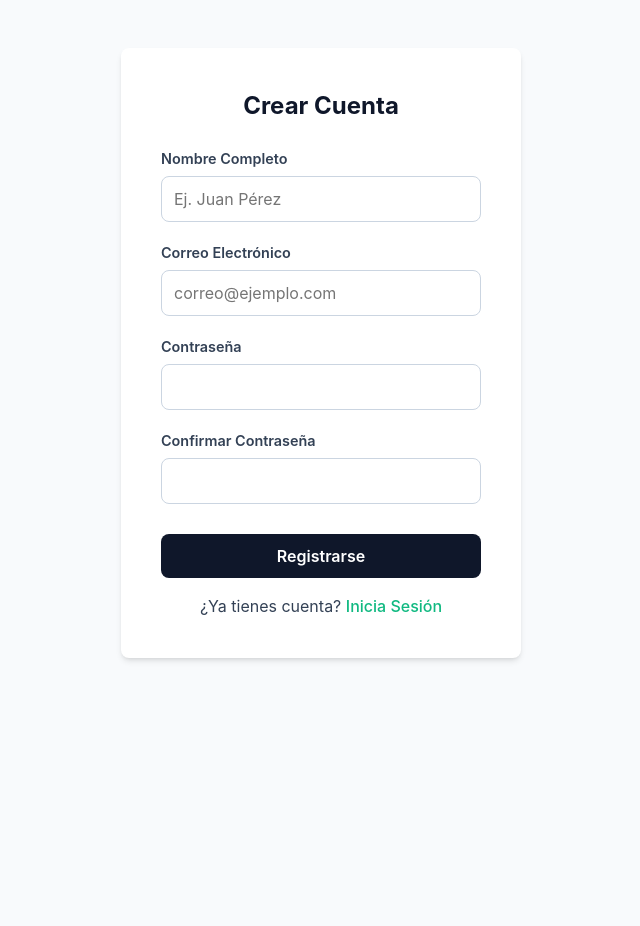
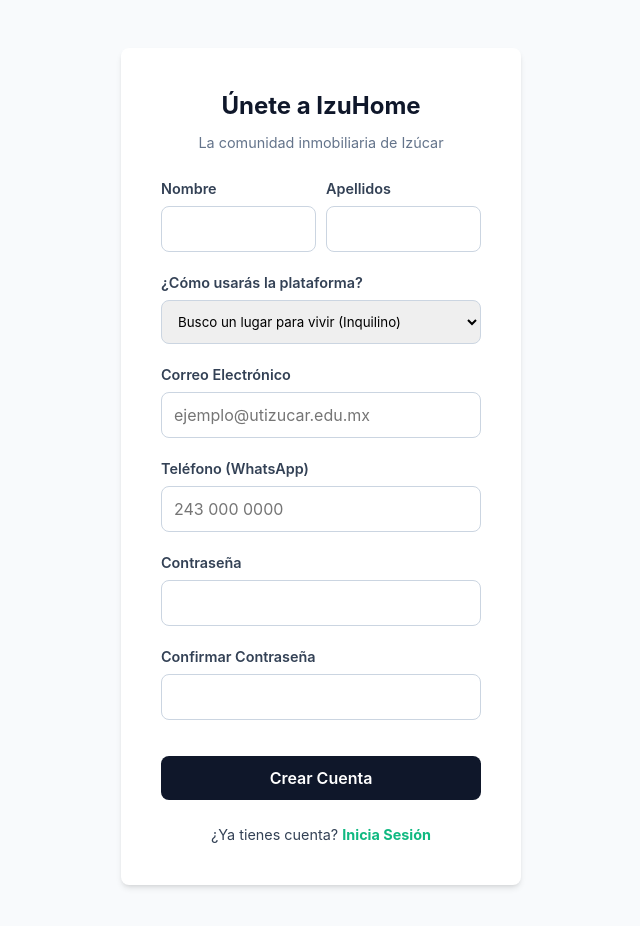
Before and after one commit to AngelG-Gutierrez/izuHome, a React (Vite) app: page /registro in a window 1280 px wide. Shown: the top 926 px of the page, without its empty margins (319-959 px from the left). Before the commit the page ends 848 px from the top, so only its background shows below. Built offline with nearby package versions, Linux system fonts and the light colour scheme.

Commit message:
3th commit

```diff
--- a/src/pages/Landing.jsx
+++ b/src/pages/Landing.jsx
@@ -3,23 +3,87 @@
 function Landing() {
   return (
     <div className="landing-container">
-      <nav style={{ display: 'flex', justifyContent: 'space-between', padding: '1rem' }}>
-        <h1>IzuHome</h1>
+      {/* Navbar simplificado */}
+      <nav>
+        <div style={{ display: 'flex', alignItems: 'center', gap: '10px' }}>
+          {/* Aquí iría el logo */}
+          <h1 style={{ color: '#0f172a', fontSize: '1.5rem' }}>IzuHome</h1>
+        </div>
         <div>
-          <Link to="/login" style={{ marginRight: '10px' }}>Iniciar Sesión</Link>
-          <Link to="/registro">Registrarse</Link>
+          <Link to="/login" className="btn-ghost">Ingresar</Link>
+          <Link to="/registro">
+            <button className="btn-primary">Publicar / Buscar</button>
+          </Link>
         </div>
       </nav>
 
-      <header style={{ textAlign: 'center', marginTop: '50px' }}>
-        <h1>Gestiona tus proyectos de forma inteligente</h1>
-        <p>La solución integral para estudiantes y profesionales.</p>
-        <Link to="/registro">
-          <button style={{ padding: '10px 20px', fontSize: '1.2rem' }}>
-            Comenzar Ahora
-          </button>
-        </Link>
-      </header>
+      {/* Hero Section con Contexto Local */}
+      <div className="hero-section">
+        <h1 style={{ fontSize: '2.5rem', marginBottom: '1rem' }}>
+          Encuentra tu espacio ideal en <span style={{ color: '#10b981' }}>Izúcar de Matamoros</span>
+        </h1>
+        <p style={{ fontSize: '1.1rem', maxWidth: '700px', margin: '0 auto' }}>
+          Olvídate de los grupos de Facebook desordenados. Conectamos estudiantes de la UTIM,
+          trabajadores y familias con las mejores opciones de renta verificadas.
+        </p>
+        <br /><br />
+      </div>
+
+      {/* Buscador Centralizado (RF-014, RF-015) */}
+      <div className="search-bar">
+        <div style={{ flex: 1, minWidth: '200px' }}>
+          <label style={{ fontSize: '0.8rem', color: '#64748b' }}>Ubicación</label>
+          <select style={{ width: '100%', padding: '8px', border: '1px solid #cbd5e1', borderRadius: '6px' }}>
+            <option>Todas las zonas</option>
+            <option>Centro</option>
+            <option>San Bernardino (Cerca UTIM)</option>
+            <option>Barrio de Santiago</option>
+            <option>El Calvario</option>
+          </select>
+        </div>
+
+        <div style={{ flex: 1, minWidth: '200px' }}>
+          <label style={{ fontSize: '0.8rem', color: '#64748b' }}>Tipo de Propiedad</label>
+          <select style={{ width: '100%', padding: '8px', border: '1px solid #cbd5e1', borderRadius: '6px' }}>
+            <option>Cualquiera</option>
+            <option>Cuarto para estudiante</option>
+            <option>Departamento</option>
+            <option>Casa completa</option>
+            <option>Vecindad</option>
+          </select>
+        </div>
+
+        <button className="btn-primary" style={{ alignSelf: 'flex-end' }}>
+          Buscar
+        </button>
+      </div>
+
+      {/* Propuesta de Valor (Solución a problemas detectados) */}
+      <section style={{ background: '#f8fafc', padding: '3rem 1rem' }}>
+        <h2 style={{ textAlign: 'center', color: '#0f172a', marginBottom: '2rem' }}>
+          ¿Por qué usar IzuHome?
+        </h2>
+        <div className="feature-grid">
+          <div className="feature-card">
+            <h3 style={{ color: '#10b981', marginBottom: '0.5rem' }}>Confianza Total</h3>
+            <p style={{ fontSize: '0.9rem', color: '#64748b' }}>
+              Verificamos a los propietarios y permitimos reseñas reales para evitar estafas y sorpresas.
+            </p>
+          </div>
+          <div className="feature-card">
+            <h3 style={{ color: '#10b981', marginBottom: '0.5rem' }}>Información Clara</h3>
+            <p style={{ fontSize: '0.9rem', color: '#64748b' }}>
+              Filtra por precio, servicios incluidos (agua, internet) y cercanía a tu universidad o trabajo.
+            </p>
+          </div>
+          <div className="feature-card">
+            <h3 style={{ color: '#10b981', marginBottom: '0.5rem' }}>Trato Directo</h3>
+            <p style={{ fontSize: '0.9rem', color: '#64748b' }}>
+              Contacta al dueño sin intermediarios mediante nuestro sistema seguro de mensajería.
+            </p>
+          </div>
+        </div>
+      </section>
     </div>
   );
 }
--- a/src/pages/auth/Login.jsx
+++ b/src/pages/auth/Login.jsx
@@ -1,39 +1,38 @@
-// src/pages/auth/Login.jsx
 import { useState } from 'react';
 import { Link, useNavigate } from 'react-router-dom';
 
 function Login() {
-  const [formData, setFormData] = useState({ email: '', password: '' });
   const navigate = useNavigate();
+  const [credentials, setCredentials] = useState({ email: '', password: '' });
 
   const handleChange = (e) => {
-    setFormData({
-      ...formData,
-      [e.target.name]: e.target.value
-    });
+    setCredentials({ ...credentials, [e.target.name]: e.target.value });
   };
 
   const handleSubmit = (e) => {
     e.preventDefault();
-    // AQUÍ CONECTARÍAS CON TU BACKEND (API)
-    console.log('Datos enviados:', formData);
-
-    // Simular redirección al éxito
-    navigate('/dashboard');
+    console.log('Iniciando sesión en IzuHome:', credentials);
+    // Simulación: Redirigir según rol (esto lo devolvería el backend)
+    // Si es admin -> /admin, si es usuario -> /perfil
+    navigate('/');
   };
 
   return (
-    <div className="auth-container">
-      <h2>Bienvenido de nuevo</h2>
+    <div className="auth-container" style={{ marginTop: '5rem' }}>
+      <h1 style={{ color: '#0f172a', fontSize: '1.8rem' }}>¡Hola de nuevo!</h1>
+      <p style={{ color: '#64748b', marginBottom: '2rem' }}>
+        Accede a tu cuenta IzuHome
+      </p>
+
       <form onSubmit={handleSubmit}>
         <div>
-          <label>Email</label>
+          <label>Correo Electrónico</label>
           <input
             type="email"
             name="email"
-            value={formData.email}
+            placeholder="tucorreo@ejemplo.com"
+            required
             onChange={handleChange}
-            required
           />
         </div>
         <div>
@@ -41,16 +40,27 @@
           <input
             type="password"
             name="password"
-            value={formData.password}
+            required
             onChange={handleChange}
-            required
           />
         </div>
-        <button type="submit">Ingresar</button>
+
+        <div style={{ textAlign: 'right', fontSize: '0.85rem' }}>
+          <Link to="/recuperar-password" style={{ color: '#64748b' }}>
+            ¿Olvidaste tu contraseña?
+          </Link>
+        </div>
+
+        <button type="submit" className="btn-primary">
+          Entrar
+        </button>
       </form>
-      <p>
-        ¿No tienes cuenta? <Link to="/registro">Regístrate aquí</Link>
-      </p>
+
+      <div style={{ marginTop: '2rem', borderTop: '1px solid #e2e8f0', paddingTop: '1rem' }}>
+        <p style={{ fontSize: '0.9rem' }}>
+          ¿Aún no eres parte? <Link to="/registro">Regístrate aquí</Link>
+        </p>
+      </div>
     </div>
   );
 }
--- a/src/pages/auth/Register.jsx
+++ b/src/pages/auth/Register.jsx
@@ -4,115 +4,95 @@
 function Register() {
   const navigate = useNavigate();
 
-  // Estado para los datos del formulario
   const [formData, setFormData] = useState({
-    fullName: '',
+    nombre: '',
+    apellidos: '',
     email: '',
+    telefono: '', // Requerido según RF-001
     password: '',
-    confirmPassword: ''
+    confirmPassword: '',
+    tipo: 'inquilino' // Valor por defecto según Schema DB
   });
 
-  // Estado para manejar errores de validación local
-  const [error, setError] = useState('');
-
   const handleChange = (e) => {
-    setFormData({
-      ...formData,
-      [e.target.name]: e.target.value
-    });
-    // Limpiamos el error si el usuario empieza a escribir de nuevo
-    if (error) setError('');
+    setFormData({ ...formData, [e.target.name]: e.target.value });
   };
 
   const handleSubmit = (e) => {
     e.preventDefault();
-
-    // 1. Validación: Contraseñas coinciden
     if (formData.password !== formData.confirmPassword) {
-      setError('Las contraseñas no coinciden.');
+      alert("Las contraseñas no coinciden");
       return;
     }
-
-    // 2. Validación: Longitud mínima (opcional pero recomendada)
-    if (formData.password.length < 6) {
-      setError('La contraseña debe tener al menos 6 caracteres.');
-      return;
-    }
-
-    // 3. Simulación de envío al Backend
-    console.log('Enviando datos de registro:', {
-      fullName: formData.fullName,
-      email: formData.email,
-      password: formData.password
-      // Nota: No enviamos 'confirmPassword' al backend, no es necesario allá
-    });
-
-    // Redirigir al Login para que el usuario inicie sesión con su nueva cuenta
-    // O redirigir directo al dashboard si el backend devuelve el token inmediatamente
+    // Aquí iría la conexión con tu API (Node.js)
+    // endpoint: POST /api/usuarios
+    console.log('Registrando usuario IzuHome:', formData);
     navigate('/login');
   };
 
   return (
     <div className="auth-container">
-      <h2>Crear Cuenta</h2>
-
-      {/* Mensaje de error visual */}
-      {error && <p style={{ color: 'red', marginBottom: '1rem' }}>{error}</p>}
+      <h2 style={{ marginBottom: '0.5rem' }}>Únete a IzuHome</h2>
+      <p style={{ fontSize: '0.9rem', color: '#64748b', marginBottom: '1.5rem' }}>
+        La comunidad inmobiliaria de Izúcar
+      </p>
 
       <form onSubmit={handleSubmit}>
+        {/* Nombre y Apellidos */}
+        <div style={{ display: 'flex', gap: '10px' }}>
+          <div style={{ flex: 1 }}>
+            <label>Nombre</label>
+            <input type="text" name="nombre" required onChange={handleChange} />
+          </div>
+          <div style={{ flex: 1 }}>
+            <label>Apellidos</label>
+            <input type="text" name="apellidos" required onChange={handleChange} />
+          </div>
+        </div>
+
+        {/* Selección de Rol - CRÍTICO para el proyecto */}
         <div>
-          <label>Nombre Completo</label>
-          <input
-            type="text"
-            name="fullName"
-            value={formData.fullName}
+          <label>¿Cómo usarás la plataforma?</label>
+          <select
+            name="tipo"
+            value={formData.tipo}
             onChange={handleChange}
-            placeholder="Ej. Juan Pérez"
-            required
-          />
+            style={{ width: '100%', padding: '0.75rem', borderRadius: '8px', border: '1px solid #cbd5e1' }}
+          >
+            <option value="inquilino">Busco un lugar para vivir (Inquilino)</option>
+            <option value="arrendador">Quiero rentar mi propiedad (Arrendador)</option>
+            <option value="ambos">Ambos</option>
+          </select>
+        </div>
+
+        {/* Contacto */}
+        <div>
+          <label>Correo Electrónico</label>
+          <input type="email" name="email" placeholder="ejemplo@utizucar.edu.mx" required onChange={handleChange} />
         </div>
 
         <div>
-          <label>Correo Electrónico</label>
-          <input
-            type="email"
-            name="email"
-            value={formData.email}
-            onChange={handleChange}
-            placeholder="correo@ejemplo.com"
-            required
-          />
+          <label>Teléfono (WhatsApp)</label>
+          <input type="tel" name="telefono" placeholder="243 000 0000" required onChange={handleChange} />
         </div>
 
+        {/* Seguridad */}
         <div>
           <label>Contraseña</label>
-          <input
-            type="password"
-            name="password"
-            value={formData.password}
-            onChange={handleChange}
-            required
-          />
+          <input type="password" name="password" required onChange={handleChange} />
+        </div>
+        <div>
+          <label>Confirmar Contraseña</label>
+          <input type="password" name="confirmPassword" required onChange={handleChange} />
         </div>
 
-        <div>
-          <label>Confirmar Contraseña</label>
-          <input
-            type="password"
-            name="confirmPassword"
-            value={formData.confirmPassword}
-            onChange={handleChange}
-            required
-          />
-        </div>
-
-        <button type="submit" style={{ marginTop: '10px' }}>
-          Registrarse
+        <button type="submit" className="btn-primary" style={{ marginTop: '1rem' }}>
+          Crear Cuenta
         </button>
       </form>
 
-      <p style={{ marginTop: '1rem' }}>
-        ¿Ya tienes cuenta? <Link to="/login">Inicia Sesión</Link>
+      <p style={{ marginTop: '1.5rem', fontSize: '0.9rem' }}>
+        ¿Ya tienes cuenta? <Link to="/login" style={{ fontWeight: 'bold' }}>Inicia Sesión</Link>
       </p>
     </div>
   );
```
Also changed, not shown: src/index.css (+42 -0 lines).
